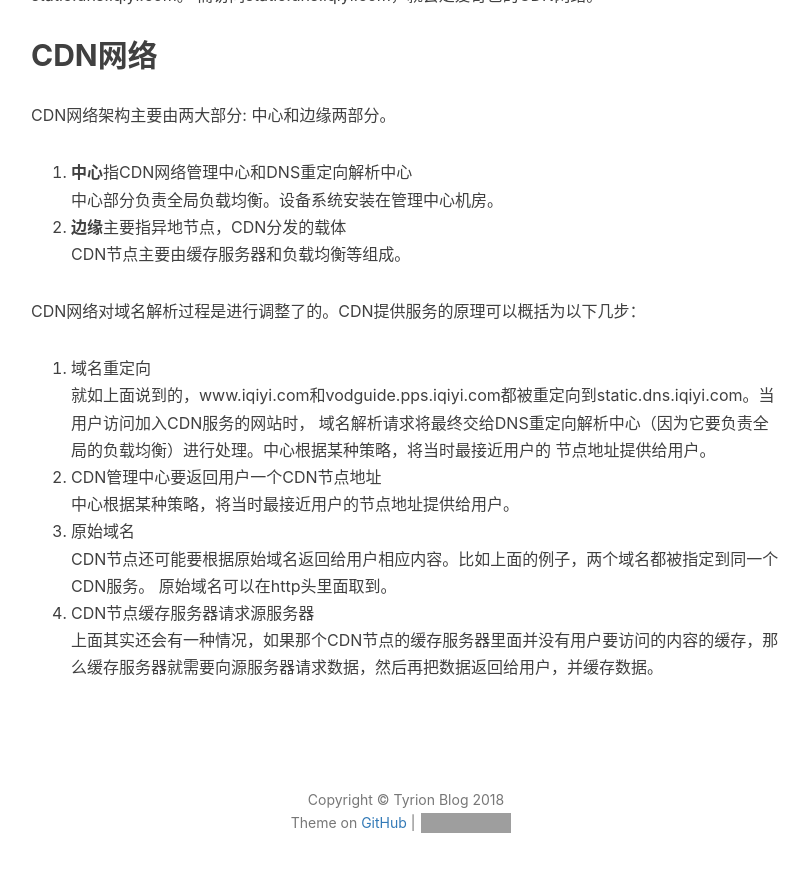
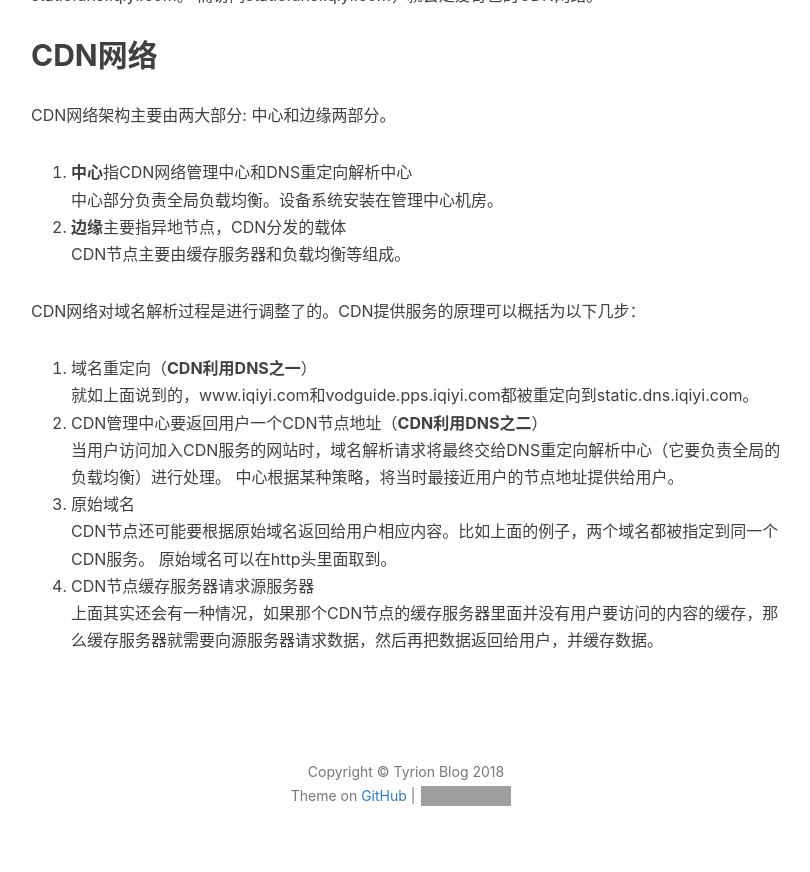
Before and after one commit to ttyrion/ttyrion.github.io, a Jekyll site: the page built from _posts/2018-07-16-【TCP IP】CDN网络和DNS的一点浅析.md, in a window 1280 px wide and 900 px high, scrolled down 1208 px. Shown: the top 872 px of the window, without its empty margins (234-1044 px from the left). Built offline with Jekyll 4.4.1, drawn with Linux system fonts in a browser that asks for light colours; nearby versions of some CDN libraries; comment, search, counter and statistics services are not loaded; grey boxes are pictures that could not be loaded.

Commit message:
CDN和DNS有关的两个地方

```diff
--- a/_posts/2018-07-16-【TCP IP】CDN网络和DNS的一点浅析.md
+++ b/_posts/2018-07-16-【TCP IP】CDN网络和DNS的一点浅析.md
@@ -43,11 +43,10 @@ CDN网络架构主要由两大部分: 中心和边缘两部分。
 CDN节点主要由缓存服务器和负载均衡等组成。
 
 CDN网络对域名解析过程是进行调整了的。CDN提供服务的原理可以概括为以下几步：
-1. 域名重定向
-就如上面说到的，www.iqiyi.com和vodguide.pps.iqiyi.com都被重定向到static.dns.iqiyi.com。当用户访问加入CDN服务的网站时，
-域名解析请求将最终交给DNS重定向解析中心（因为它要负责全局的负载均衡）进行处理。中心根据某种策略，将当时最接近用户的
-节点地址提供给用户。
-2. CDN管理中心要返回用户一个CDN节点地址
+1. 域名重定向（**CDN利用DNS之一**）
+就如上面说到的，www.iqiyi.com和vodguide.pps.iqiyi.com都被重定向到static.dns.iqiyi.com。
+2. CDN管理中心要返回用户一个CDN节点地址（**CDN利用DNS之二**）
+当用户访问加入CDN服务的网站时，域名解析请求将最终交给DNS重定向解析中心（它要负责全局的负载均衡）进行处理。
 中心根据某种策略，将当时最接近用户的节点地址提供给用户。
 3. 原始域名
 CDN节点还可能要根据原始域名返回给用户相应内容。比如上面的例子，两个域名都被指定到同一个CDN服务。
```
